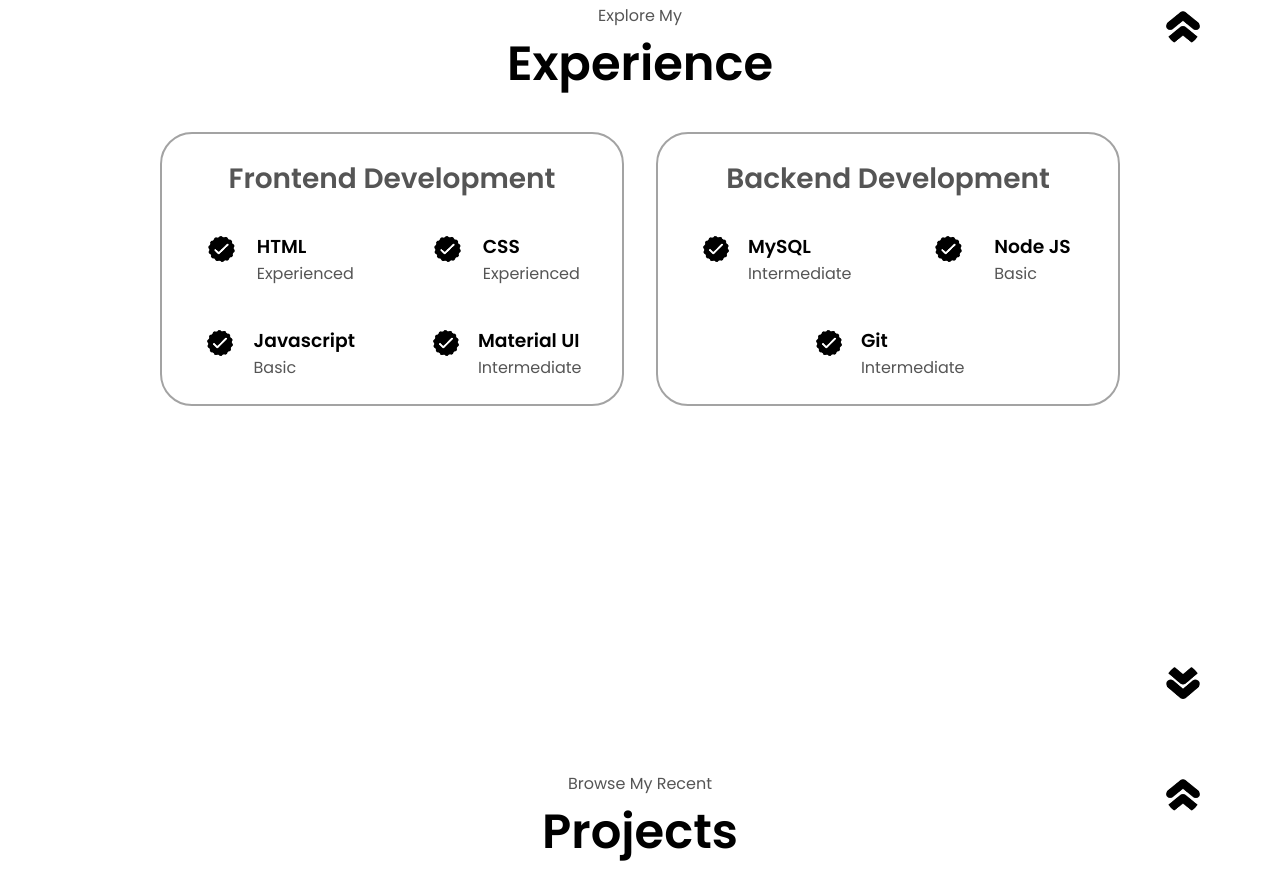
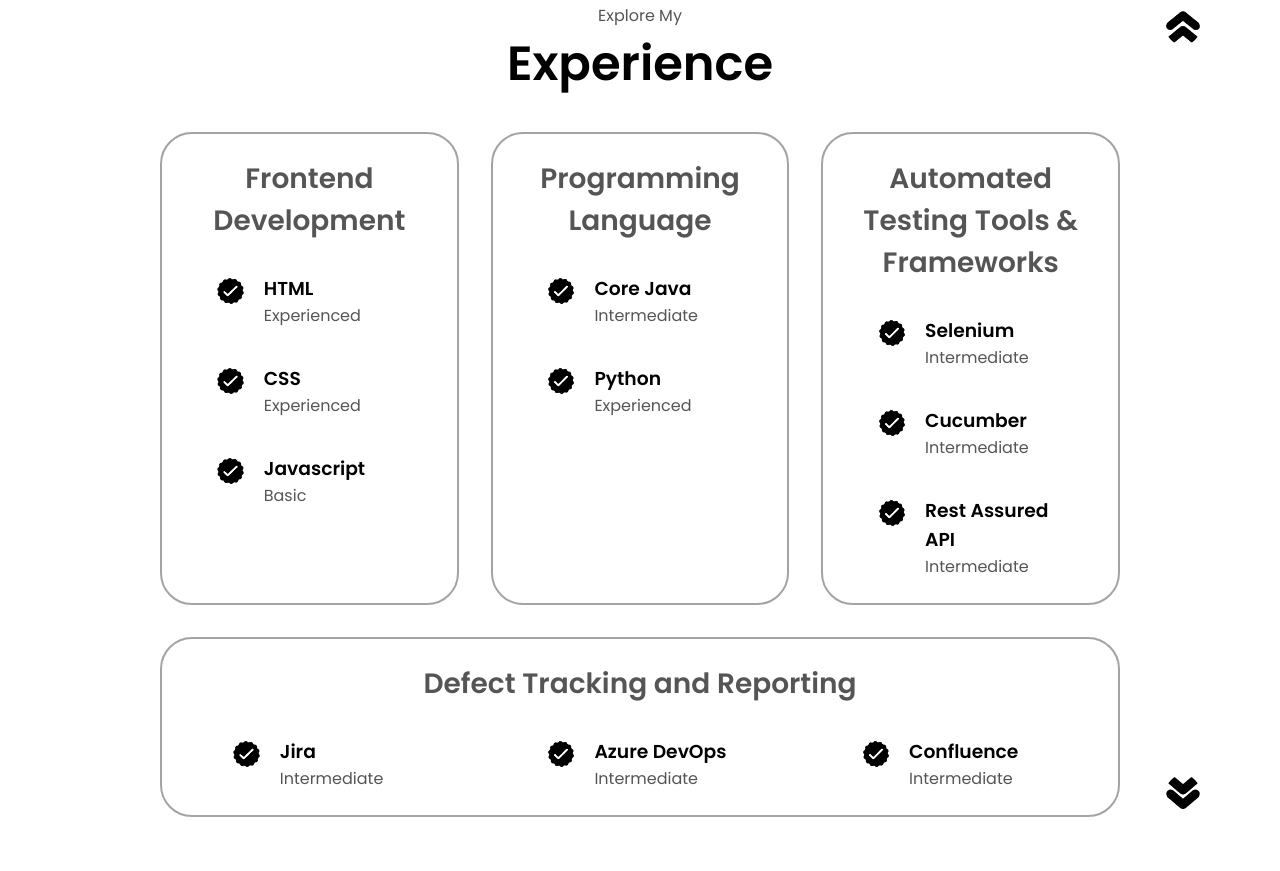
Before and after one commit to Souvik06/Portfolio_2.0, a plain HTML site: page index.html in a window 1280 px wide. Shown: the part 1693-2564 px from the top of the page. Drawn offline with Linux system fonts and the light colour scheme.

Commit message:
Update experience

```diff
--- a/index.html
+++ b/index.html
@@ -236,21 +236,10 @@
                   <p>Basic</p>
                 </div>
               </article>
-              <article>
-                <img
-                  src="./assets/checkmark.png"
-                  alt="experience icon"
-                  class="icon"
-                />
-                <div>
-                  <h3>Material UI</h3>
-                  <p>Intermediate</p>
-                </div>
-              </article>
             </div>
           </div>
           <div class="details-container">
-            <h2 class="experience-sub-title">Backend Development</h2>
+            <h2 class="experience-sub-title">Programming Language</h2>
             <div class="article-container">
               <article>
                 <img
@@ -259,7 +248,7 @@
                   class="icon"
                 />
                 <div>
-                  <h3>MySQL</h3>
+                  <h3>Core Java</h3>
                   <p>Intermediate</p>
                 </div>
               </article>
@@ -270,8 +259,24 @@
                   class="icon"
                 />
                 <div>
-                  <h3>Node JS</h3>
-                  <p>Basic</p>
+                  <h3>Python</h3>
+                  <p>Experienced</p>
+                </div>
+              </article>
+            </div>
+          </div>
+          <div class="details-container">
+            <h2 class="experience-sub-title">Automated Testing Tools & Frameworks</h2>
+            <div class="article-container">
+              <article>
+                <img
+                  src="./assets/checkmark.png"
+                  alt="experience icon"
+                  class="icon"
+                />
+                <div>
+                  <h3>Selenium</h3>
+                  <p>Intermediate</p>
                 </div>
               </article>
               <article>
@@ -281,7 +286,56 @@
                   class="icon"
                 />
                 <div>
-                  <h3>Git</h3>
+                  <h3>Cucumber</h3>
+                  <p>Intermediate</p>
+                </div>
+              </article>
+              <article>
+                <img
+                  src="./assets/checkmark.png"
+                  alt="experience icon"
+                  class="icon"
+                />
+                <div>
+                  <h3>Rest Assured API</h3>
+                  <p>Intermediate</p>
+                </div>
+              </article>
+            </div>
+          </div>
+          <div class="details-container">
+            <h2 class="experience-sub-title">Defect Tracking and Reporting</h2>
+            <div class="article-container">
+              <article>
+                <img
+                  src="./assets/checkmark.png"
+                  alt="experience icon"
+                  class="icon"
+                />
+                <div>
+                  <h3>Jira</h3>
+                  <p>Intermediate</p>
+                </div>
+              </article>
+              <article>
+                <img
+                  src="./assets/checkmark.png"
+                  alt="experience icon"
+                  class="icon"
+                />
+                <div>
+                  <h3>Azure DevOps</h3>
+                  <p>Intermediate</p>
+                </div>
+              </article>
+              <article>
+                <img
+                  src="./assets/checkmark.png"
+                  alt="experience icon"
+                  class="icon"
+                />
+                <div>
+                  <h3>Confluence</h3>
                   <p>Intermediate</p>
                 </div>
               </article>
--- a/style.css
+++ b/style.css
@@ -345,15 +345,15 @@ section {
     text-align: initial;
     flex-wrap: wrap;
     flex-direction: row;
-    gap: 2.5rem;
+    gap: 2.25rem;
     justify-content: space-around;
 }
 
 article {
     display: flex;
-    width: 10rem;
-    justify-content: space-around;
-    gap: 0.5rem;
+    width: 12rem;
+    justify-content: flex-start;
+    gap: 1rem;
 }
 
 article .icon {
```
